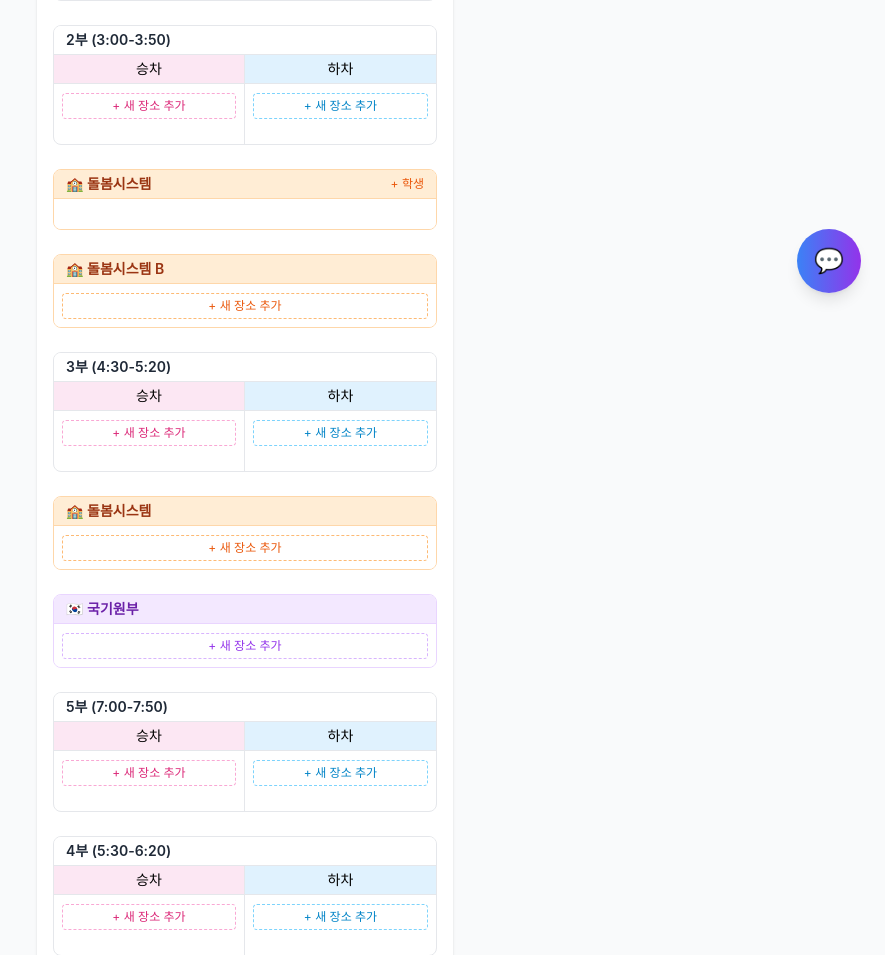
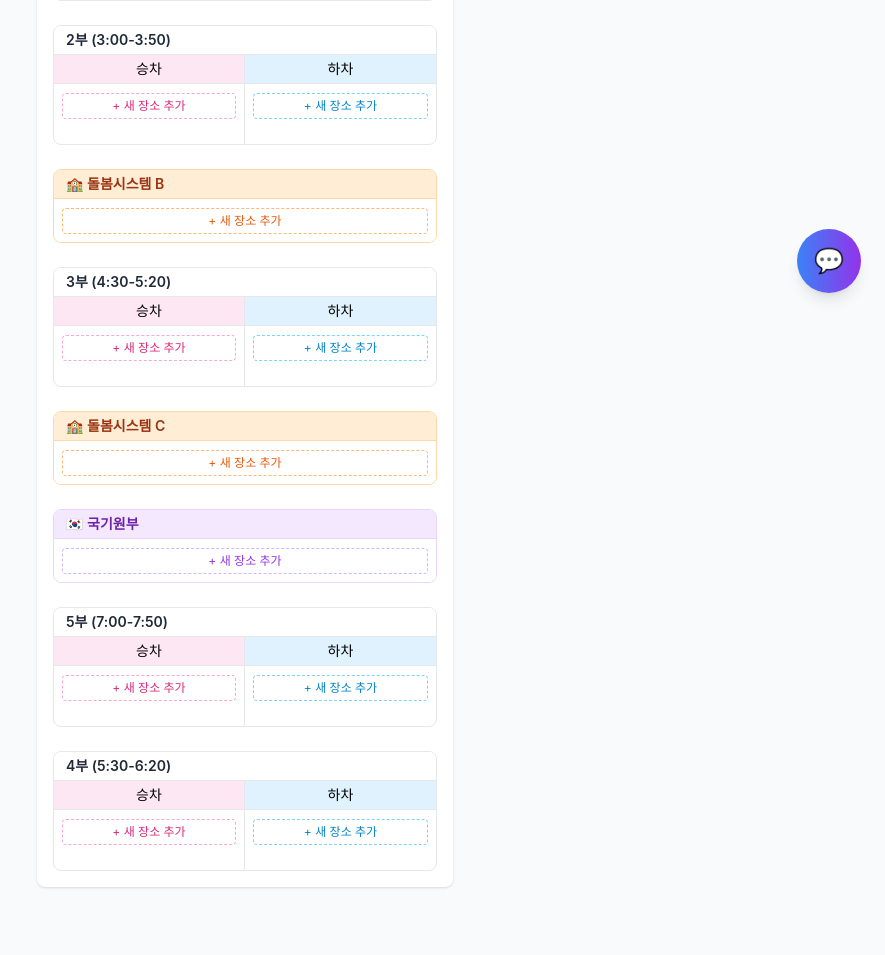
Before and after one commit to todaysfinds/tkd-car, a Flask app: page /schedule in a window 1280 px wide. Shown: the part 483-1438 px from the top of the page, without its empty margins (395-1280 px from the left). After the commit the page ends 1372 px from the top, so only its background shows below. Run offline with Flask 3, Linux system fonts and the light colour scheme; data that the repository does not hold is empty; some libraries are stand-ins or nearby versions; some web fonts are replaced.

Commit message:
돌봄시스템 완전 독립화 및 오류 수정
- 중복된 돌봄시스템 2 구조 제거
- 각 돌봄시스템별 독립적 session_part 할당 (A=6, B=8, C=9)
- addStudentToCareSystem/removeStudentFromCareSystem 함수 완전 분리
- 돌봄시스템 C 제목 수정
- 장소 추가 오류 및 학생 사라짐 문제 해결 준비

```diff
--- a/templates/schedule.html
+++ b/templates/schedule.html
@@ -275,35 +275,7 @@
                         </div>
                     </div>
 
-                    <!-- 돌봄시스템 2 (2부와 3부 사이) -->
-                    <div class="border rounded-lg overflow-hidden border-orange-200">
-                        <div class="bg-orange-100 px-3 py-1 border-b border-orange-200 flex items-center justify-between">
-                            <h3 class="font-semibold text-orange-800 text-sm">🏫 돌봄시스템</h3>
-                            <button onclick="addStudentToCareSystem({{ day_num }}, '도장', 'care2')"
-                                    class="text-xs text-orange-600 hover:text-orange-800">
-                                + 학생
-                            </button>
-                        </div>
-                        <div class="p-2 space-y-2 min-h-[30px] bg-white">
-                            {% if day_num in schedule_data and 'care2' in schedule_data[day_num] and 'students' in schedule_data[day_num]['care2'] %}
-                                {% for location, students in schedule_data[day_num]['care2']['students'].items() %}
-                                <div class="flex flex-wrap gap-1">
-                                    {% for student_data in students %}
-                                    <div class="flex items-center justify-between text-xs bg-gray-50 px-1 py-0.5 rounded border border-gray-200 min-w-[50px] max-w-[100px]">
-                                        <button onclick="toggleStudentAttendance({{ student_data.student.id }})"
-                                                class="text-gray-800 truncate text-xs hover:text-blue-600 flex-1 text-left"
-                                                data-student-id="{{ student_data.student.id }}">
-                                            {{ student_data.student.name }}
-                                        </button>
-                                        <button onclick="removeStudentFromCareSystem({{ student_data.student.id }}, {{ day_num }}, '{{ location }}', 'care2')"
-                                                class="text-red-500 hover:text-red-700 text-xs ml-1 flex-shrink-0">✕</button>
-                                    </div>
-                                    {% endfor %}
-                                </div>
-                                {% endfor %}
-                            {% endif %}
-                        </div>
-                    </div>
+
 
                     <!-- 돌봄시스템 B (2부와 3부 사이) -->
                     <div class="border rounded-lg overflow-hidden border-orange-200">
@@ -440,10 +412,10 @@
                         </div>
                     </div>
 
-                    <!-- 돌봄시스템 3 (4부와 5부 사이) -->
+                    <!-- 돌봄시스템 C (4부와 5부 사이) -->
                     <div class="border rounded-lg overflow-hidden border-orange-200">
                         <div class="bg-orange-100 px-3 py-1 border-b border-orange-200">
-                            <h3 class="font-semibold text-orange-800 text-sm">🏫 돌봄시스템</h3>
+                            <h3 class="font-semibold text-orange-800 text-sm">🏫 돌봄시스템 C</h3>
                         </div>
                         <div class="p-2 space-y-2 min-h-[30px] bg-white">
                             {% if day_num in schedule_data and 'care3' in schedule_data[day_num] and 'students' in schedule_data[day_num]['care3'] %}
@@ -1811,8 +1783,19 @@ function addEmptyLocationToUI(dayNum, sessionPart, locationName, type) {
 
 // 돌봄시스템 관련 함수들
 function addStudentToCareSystem(dayNum, locationName, careType) {
-    // careType을 숫자로 변환 (care1->6, care2->6, care3->6)
-    let sessionPartNum = 6; // 돌봄시스템은 모두 6번으로 통일
+    // 🎯 careType별로 다른 session_part 할당 (완전 독립)
+    let sessionPartNum;
+    if (careType === 'care1') {
+        sessionPartNum = 6;  // 돌봄시스템 A
+    } else if (careType === 'care2') {
+        sessionPartNum = 8;  // 돌봄시스템 B
+    } else if (careType === 'care3') {
+        sessionPartNum = 9;  // 돌봄시스템 C
+    } else {
+        sessionPartNum = 6;  // 기본값
+    }
+
+    console.log(`🏫 돌봄시스템 학생 추가: ${careType} → session_part: ${sessionPartNum}`);
 
     // 장소명을 짧게 유지 (데이터베이스 제한 고려)
     let shortLocation = locationName.length > 90 ? locationName.substring(0, 90) : locationName;
@@ -1820,12 +1803,13 @@ function addStudentToCareSystem(dayNum, locationName, careType) {
 
     currentModalConfig = {
         dayNum: dayNum,
-        sessionPart: sessionPartNum,
+        sessionPart: sessionPartNum,  // 🎯 각 돌봄시스템별 고유 session_part
         type: 'care_system',
         location: finalLocation
     };
 
-    document.getElementById('modalTitle').textContent = `${locationName}에 학생 추가 (돌봄시스템)`;
+    const careNames = {care1: 'A', care2: 'B', care3: 'C'};
+    document.getElementById('modalTitle').textContent = `${locationName}에 학생 추가 (돌봄시스템 ${careNames[careType] || careType})`;
     document.getElementById('studentModal').classList.remove('hidden');
     initStudentSearch();
 
@@ -1835,6 +1819,18 @@ function addStudentToCareSystem(dayNum, locationName, careType) {
 
 function removeStudentFromCareSystem(studentId, dayNum, location, careType) {
     console.log('🗑️ 돌봄시스템 학생 제거 시도:', {studentId, dayNum, location, careType});
+
+    // 🎯 careType별로 다른 session_part 할당 (완전 독립)
+    let sessionPartNum;
+    if (careType === 'care1') {
+        sessionPartNum = 6;  // 돌봄시스템 A
+    } else if (careType === 'care2') {
+        sessionPartNum = 8;  // 돌봄시스템 B
+    } else if (careType === 'care3') {
+        sessionPartNum = 9;  // 돌봄시스템 C
+    } else {
+        sessionPartNum = 6;  // 기본값
+    }
 
     // 학생 요소를 미리 찾아두기 (제거 전)
     const studentButton = event.target;
@@ -1849,7 +1845,7 @@ function removeStudentFromCareSystem(studentId, dayNum, location, careType) {
             student_id: studentId,
             day_of_week: dayNum,
             location: location,
-            session_part: 6, // 돌봄시스템은 숫자 6으로 통일
+            session_part: sessionPartNum, // 🎯 각 돌봄시스템별 고유 session_part
             type: 'care_system',
             keep_location: true
         })
```
